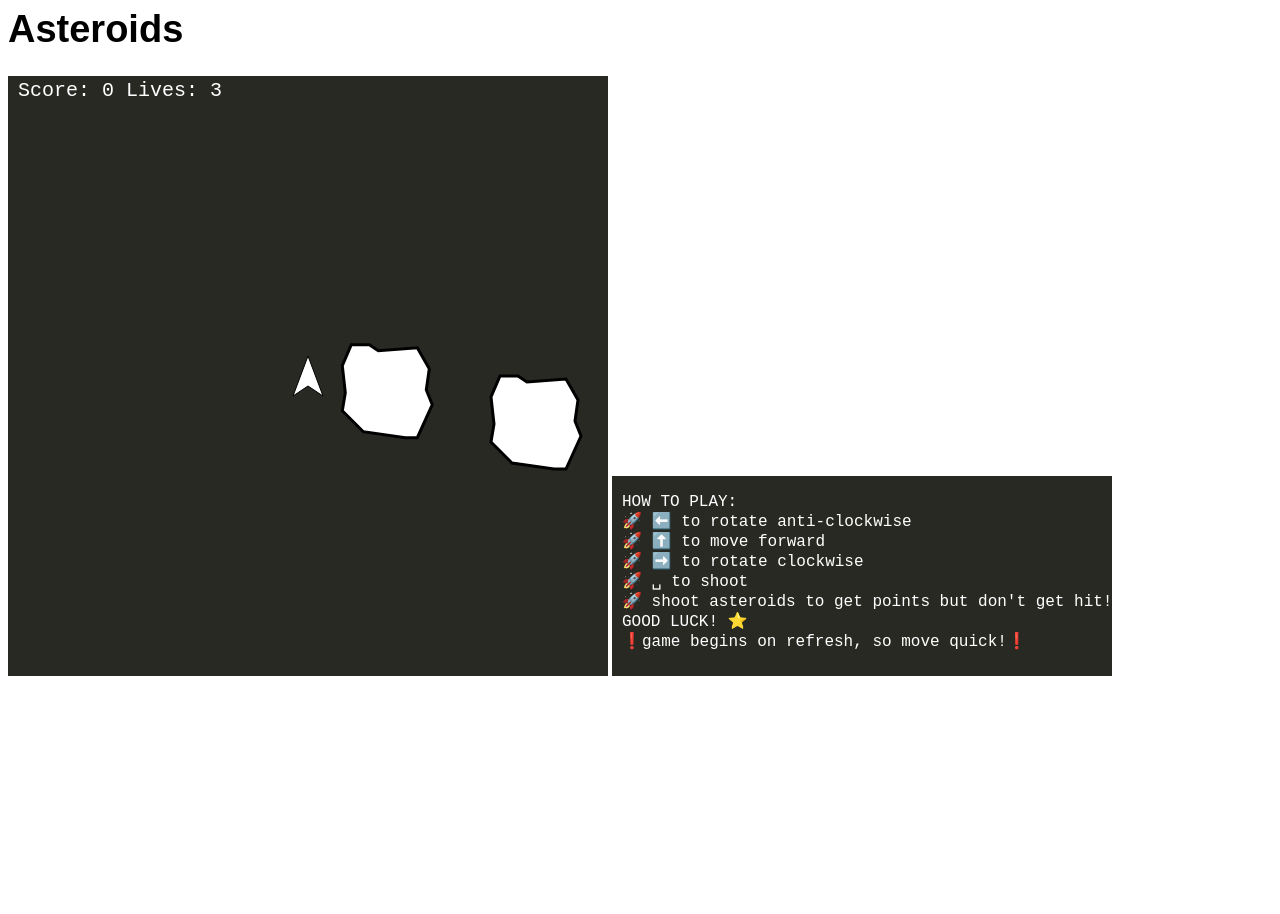
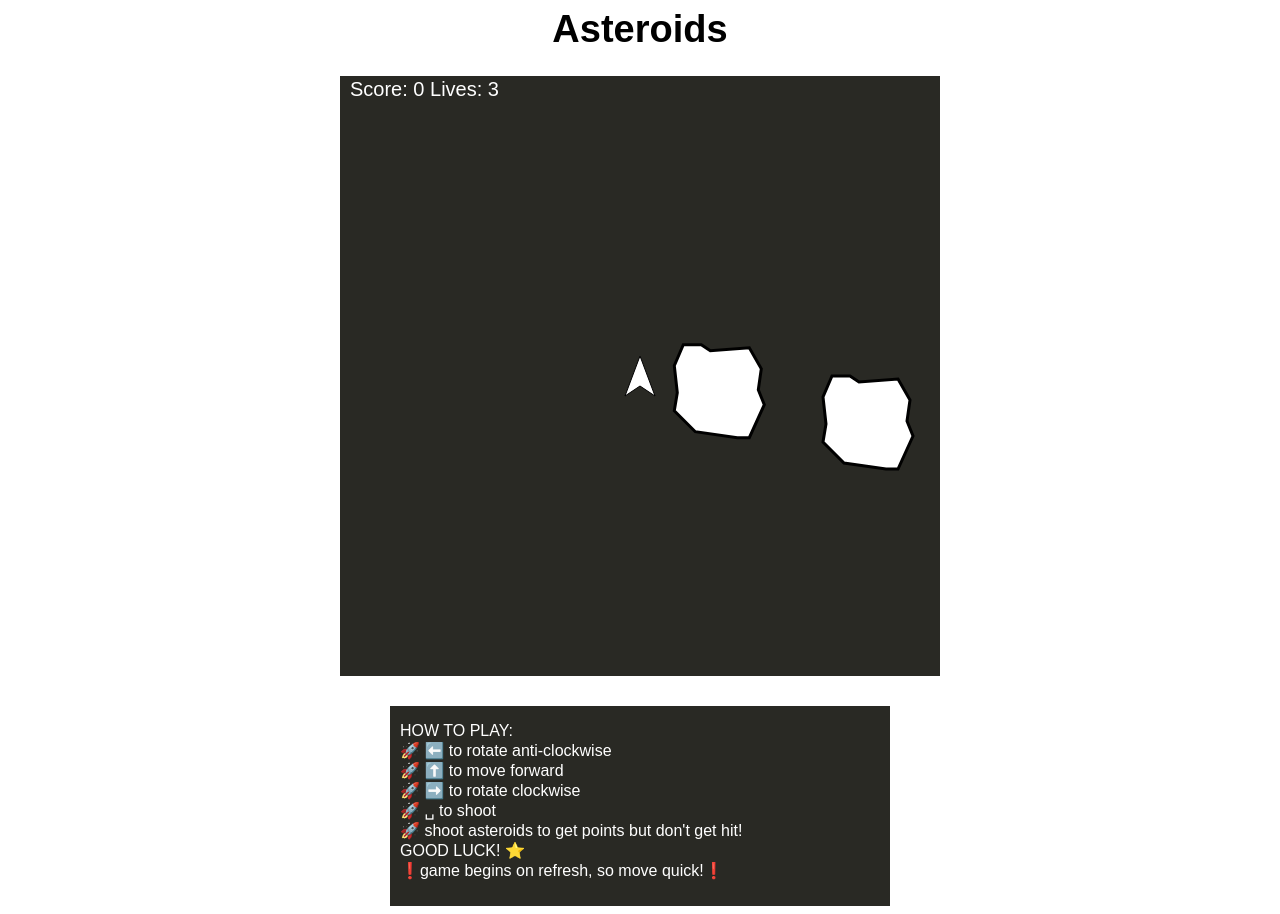
Before and after one commit to karrkei/asteroids, a plain HTML site: page index.html in a window 1280 px wide. Before the commit the page ends 800 px from the top, so only its background shows below. Drawn offline with Linux system fonts and the light colour scheme.

Commit message:
Updated layout

```diff
--- a/index.html
+++ b/index.html
@@ -14,6 +14,8 @@
         <script src="asteroids.js"></script>
     </head>
     <body>
+        <div>
+            <div class="container">
             <h1>Asteroids</h1>
             <svg id="canvas" width="600" height="600">
                     <text id = "display" x="10" y="20" fill="white" style="font-size:20px;" font-family="Courier New">
@@ -22,8 +24,9 @@
                         </text>
     ]
             </svg>
-
-        <svg width="500" height="200">
+            </div>
+            <div>
+            <svg class="container-2" width="500" height="200">
                 <text x="10" y="30" style="fill:white;" font-family="Courier New">HOW TO PLAY:
                 <tspan x="10" y="50"> 🚀 ⬅️ to rotate anti-clockwise</tspan>
                 <tspan x="10" y="70">🚀 ⬆️ to move forward</tspan>
@@ -34,6 +37,8 @@
                 <tspan x="10" y="170">❗️game begins on refresh, so move quick!❗️</tspan>
                 </text>
             </svg>
+            </div>
+        </div>
 
 
 
--- a/style.css
+++ b/style.css
@@ -1,7 +1,20 @@
-BODY, H2, H3, H4, H5, H6, TH, TD {
+*{
 font-family: arial, helvetica, sans-serif;
 }
-H1 {
+
+body{
+    text-align: center;
+}
+
+h1 {
     font-size: 38px;
     font-family: arial, helvetica, sans-serif;
 }
+
+.container{
+    margin-bottom: 30px;
+}
+
+.container-2{
+    text-align: left;
+}
```
Also changed, not shown: 1 other file. Lines whose indentation alone changed are shown as unchanged.
